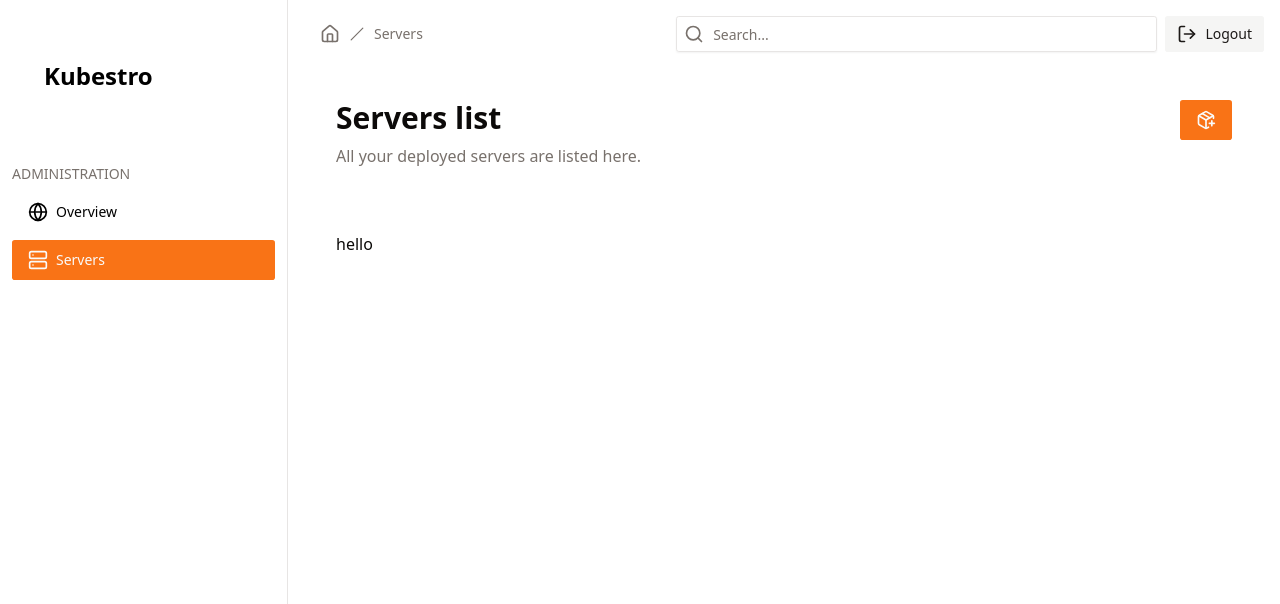
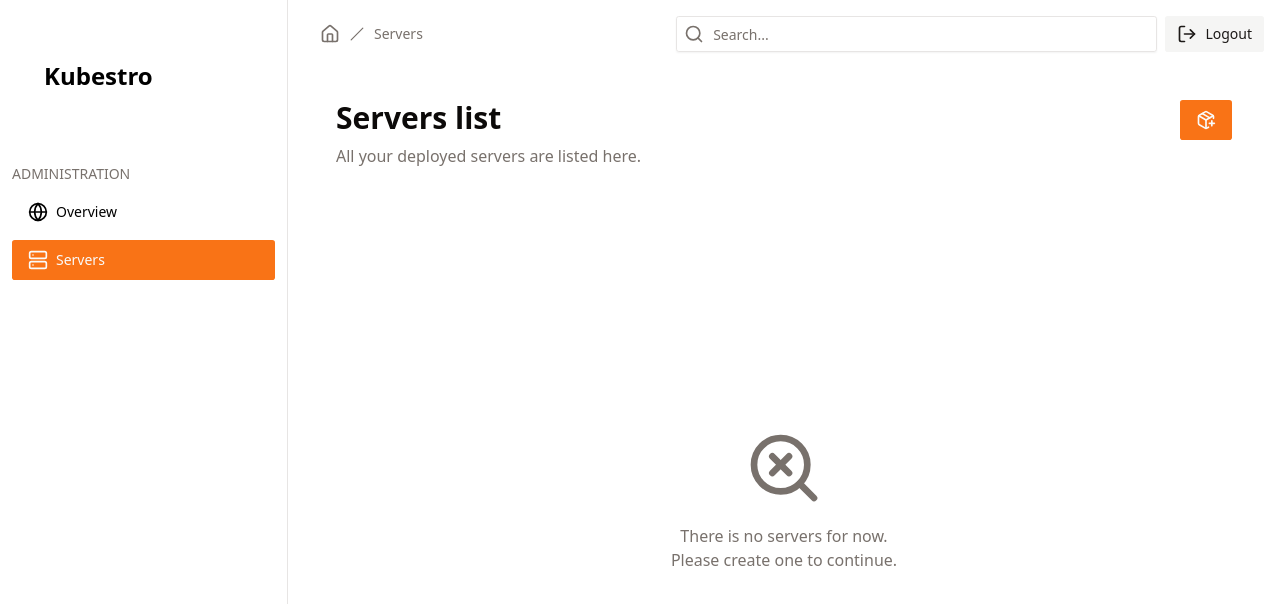
Before and after one commit to Bricklou/kubestro, a React (Vite) app in the folder projects/webui/: page /servers in a window 1280 px wide. Shown: the top 604 px of the page. Built offline with nearby package versions, Linux system fonts and the light colour scheme.

Commit message:
fix: reposition "empty list" icon in server list

```diff
--- a/projects/webui/src/pages/servers/list/page.tsx
+++ b/projects/webui/src/pages/servers/list/page.tsx
@@ -7,11 +7,24 @@ import {
   PageTitleContainer,
 } from "@/components/partials/PageHeader.tsx";
 import { Button } from "@/components/ui/button.tsx";
-import { PackagePlusIcon } from "lucide-react";
+import { PackagePlusIcon, SearchXIcon } from "lucide-react";
+
+function ListContent(): ReactElement {
+  return (
+    <div className="flex flex-col items-center justify-center gap-4 flex-1">
+      <SearchXIcon className="size-20 text-muted-foreground" />
+      <p className="text-center text-muted-foreground">
+        There is no servers for now.
+        <br />
+        Please create one to continue.
+      </p>
+    </div>
+  );
+}
 
 export function ServersList(): ReactElement {
   return (
-    <section className="@container">
+    <section className="@container h-full flex flex-col">
       <PageHeader>
         <PageTitleContainer>
           <PageTitle>Servers list</PageTitle>
@@ -28,8 +41,8 @@ export function ServersList(): ReactElement {
         </PageActions>
       </PageHeader>
 
-      <main className="p-8 @lg:px-12 flex flex-col">
-        <p>hello</p>
+      <main className="p-8 @lg:px-12 flex-1 flex flex-col">
+        <ListContent />
       </main>
     </section>
   );
```
